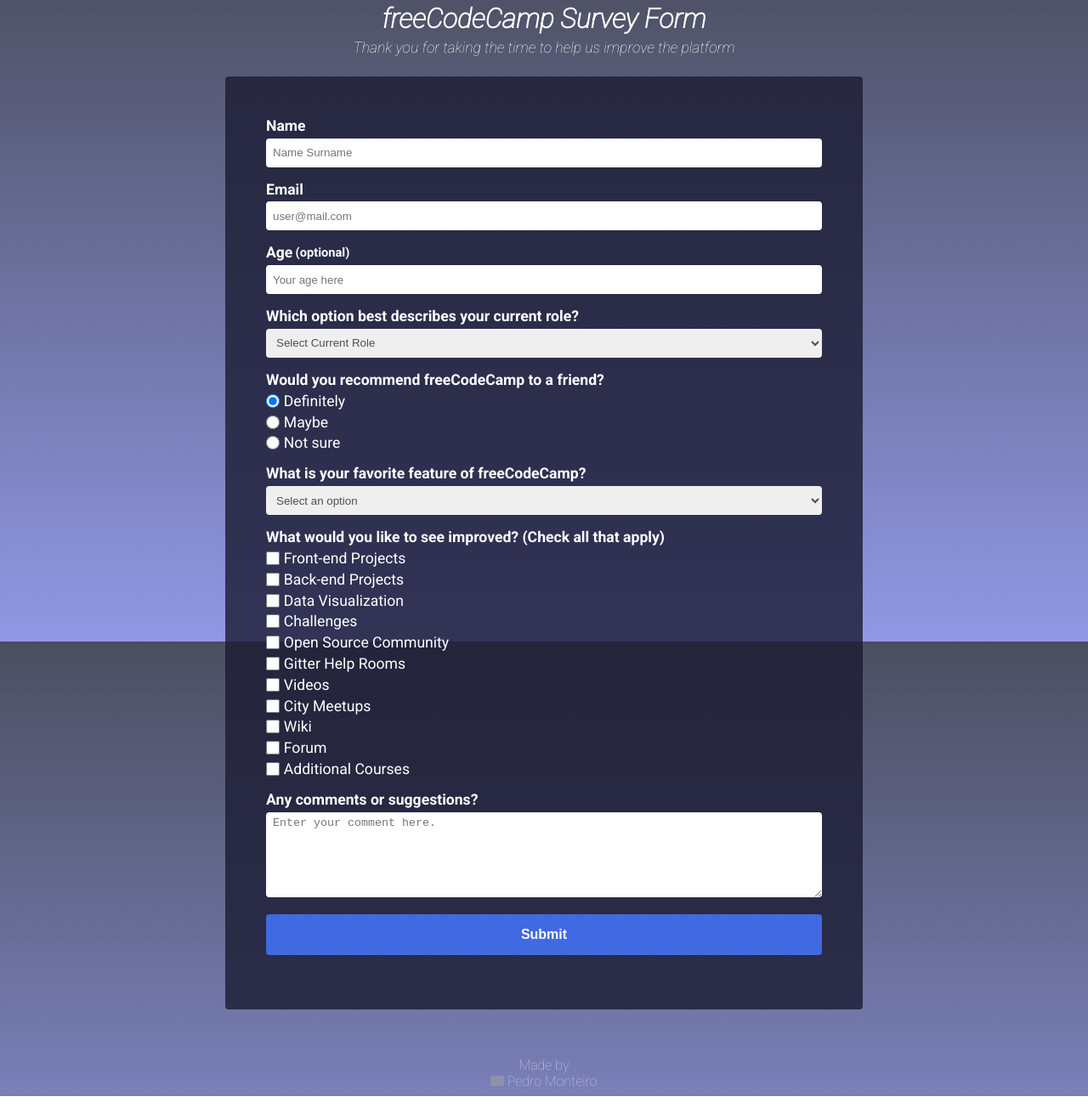
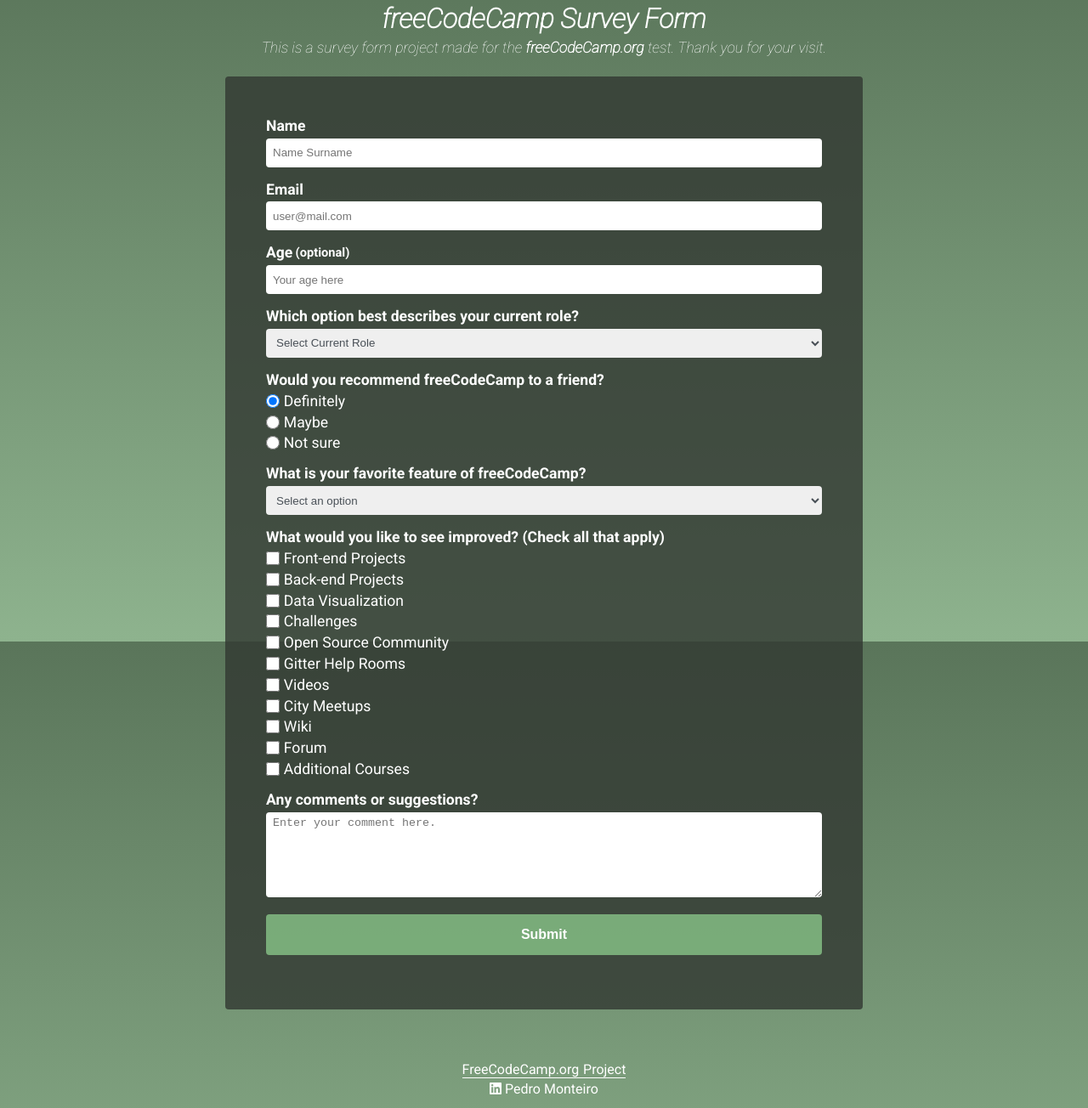
Before and after one commit to montteiropedro/survey-form, a plain HTML site: page index.html in a window 1280 px wide. Shown: the part 45-1349 px from the top of the page at 85% size. Drawn offline with Linux system fonts and the light colour scheme; grey boxes are pictures that could not be loaded.

Commit message:
Add files via upload

```diff
--- a/index.html
+++ b/index.html
@@ -13,6 +13,9 @@
     <link rel="preconnect" href="https://fonts.googleapis.com">
     <link rel="preconnect" href="https://fonts.gstatic.com" crossorigin>
     <link href="https://fonts.googleapis.com/css2?family=Roboto:ital,wght@0,100;0,300;0,400;0,700;1,100&display=swap" rel="stylesheet">
+
+    <!-- Font Awesome Fonts - fontawesome.com -->
+    <link rel="stylesheet" href="https://use.fontawesome.com/releases/v5.8.2/css/all.css" integrity="sha384-oS3vJWv+0UjzBfQzYUhtDYW+Pj2yciDJxpsK1OYPAYjqT085Qq/1cq5FLXAZQ7Ay" crossorigin="anonymous" />
 </head>
 <body>
 
@@ -27,7 +30,7 @@
                         freeCodeCamp Survey Form
                     </h1>
                     <p id="description">
-                        Thank you for taking the time to help us improve the platform
+                        This is a survey form project made for the <a href="https://freecodecamp.org" target="_blank" rel="noopener noreferrer">freeCodeCamp.org</a> test. Thank you for your visit.
                     </p>
                 </header>
 
@@ -170,16 +173,17 @@
 
         </main>
 
-        <footer id="footer-doc">
+        <footer class="footer-container">
+            <p>
+                <div id="footer-freecodecamp">
+                    <a href="https://freecodecamp.org" target="_blank" rel="noreferrer noopener">FreeCodeCamp.org</a>Project
+                </div>
 
-            <p>
-                Made by
-                <a href="https://www.linkedin.com/in/pedro-monteiro-218930189/" target="_blank" rel="noreferrer noopener">
-                    <img id="linkedin-icon" src="https://cdn-icons-png.flaticon.com/512/1384/1384088.png" alt="linkedin icon" width="16px">
+                <a id="footer-user-link" href="https://www.linkedin.com/in/montteiropedro/" target="_blank" rel="noreferrer noopener">
+                    <i class="fab fa-linkedin"></i>
                     Pedro Monteiro
                 </a>
             </p>
-
         </footer>
 
     </div>
--- a/style.css
+++ b/style.css
@@ -1,7 +1,8 @@
 /* GLOBAL ================================================== */
 :root {
-    --color-darkblue-alpha: rgba(27, 27, 50, 0.8);
+    --color-darkgreen-alpha: rgba(49, 56, 49, 0.8);
     --color-grey: rgb(218, 218, 218);
+    --button-color: rgba(137, 197, 137, 0.8);
   }
 
   * {
@@ -10,15 +11,16 @@
     box-sizing: border-box;
   }
 
-html, body{
+  html,
+  body {
     height: 100%;
   }
 
   body {
-    background: linear-gradient(#1d2136cb, #9198e5);
+    background: linear-gradient(rgb(90, 117, 90), rgb(142, 179, 142));
     background-attachment: fixed;
 
-    font-family: 'Roboto', sans-serif;
+    font-family: "Roboto", sans-serif;
     font-size: 1.1rem;
     font-style: normal;
     color: white;
@@ -61,12 +63,24 @@
     font-size: 2rem;
   }
 
+  #description a {
+    font-weight: bold;
+    color: white;
+
+    text-decoration: none;
+
+    transition: 0.5s ease-out;
+  }
+  #description a:hover {
+    text-shadow: 5px 5px 5px black;
+  }
+
   /* Form ---------------------------------------- */
   #survey-form {
     padding: 3rem 0.5rem;
     border-radius: 0.25rem;
 
-    background-color: var(--color-darkblue-alpha);
+    background-color: var(--color-darkgreen-alpha);
 
     text-align: left;
   }
@@ -122,51 +136,63 @@
     border: none;
     border-radius: 0.25rem;
 
-    background: royalblue;
+    background: var(--button-color);
 
     font-size: 1rem;
     font-weight: 700;
     color: white;
 
     cursor: pointer;
+
+    transition: 0.5s ease-out;
   }
 
   #submit:hover {
     transform: scale(1.01);
-    background-color: rgb(93, 123, 212);
+    background-color: rgba(137, 197, 137, 1);
   }
 
-#footer-doc {
-    padding: 0.5rem;
 
-    min-width: 300px;
+  /* FOOTER ======================================== */
+  .footer-container {
+      padding: 10px 10px;
 
       display: flex;
+      flex-direction: column;
+      gap: 0.2rem;
+
       justify-content: center;
       align-items: center;
 
-    opacity: 0.6;
+      width: 100%;
 
-    font-weight: 100;
       font-size: 1rem;
+      font-weight: 500;
       color: white;
+
+      text-align: center;
   }
 
-#footer-doc a {
-    display: flex;
-    align-items: center;
-    gap: 0.2rem;
+  .footer-container a {
+      color: white;
+      text-decoration: none;
 
-    text-decoration: none;
-    color: white;
+      transition: 0.5s ease-out;
   }
 
-#linkedin-icon {
-    width: 1rem;
+  #footer-freecodecamp {
+      display: flex;
+      gap: 0.3rem;
+
+      border-bottom: 1px solid white;
+  }
+  #footer-freecodecamp a:hover {
+      transform: translateY(-5px);
+      text-shadow: 0 3px 3px black;
   }
 
-#footer-doc a:hover > #linkedin-icon {
-    transform: scale(1.15);
+  #footer-user-link:hover {
+      transform: scale(1.05);
   }
 
   /* MEDIA QUERIES ================================================== */
```
Lines whose indentation alone changed are shown as unchanged.
